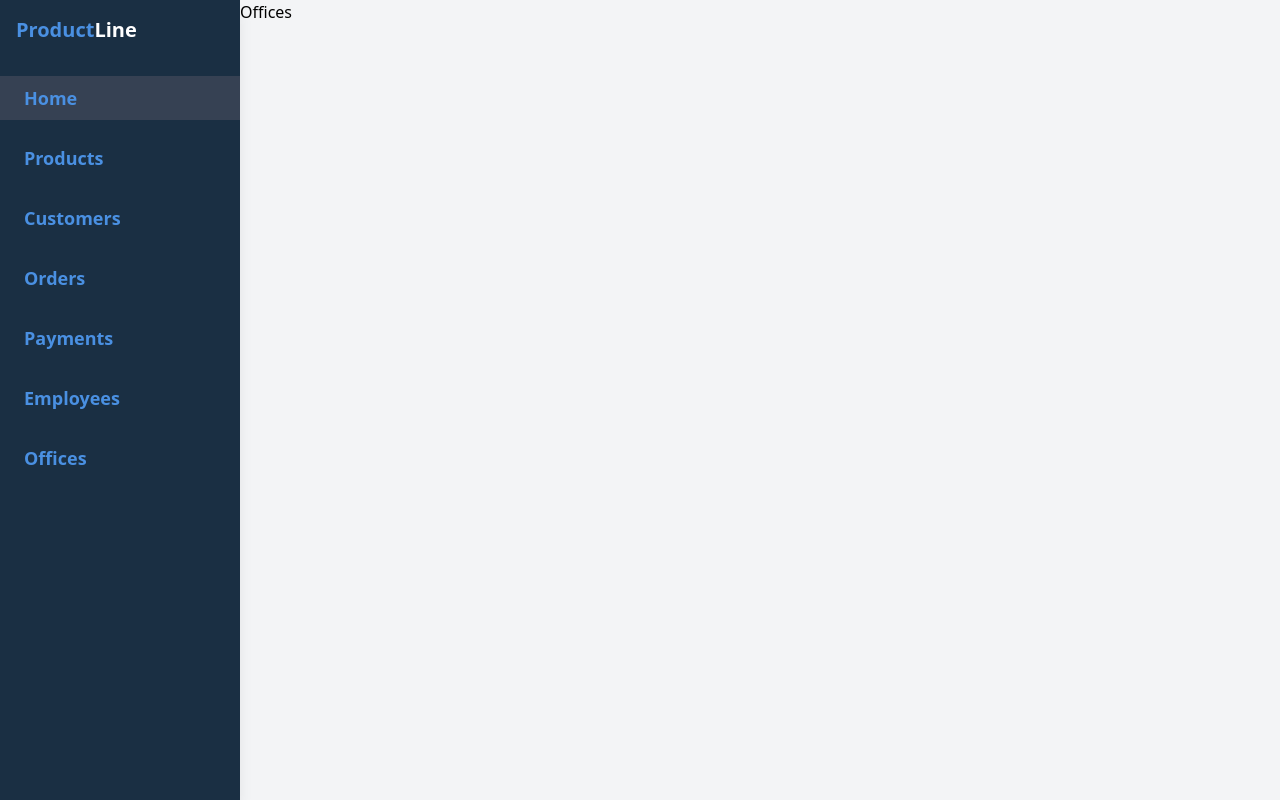
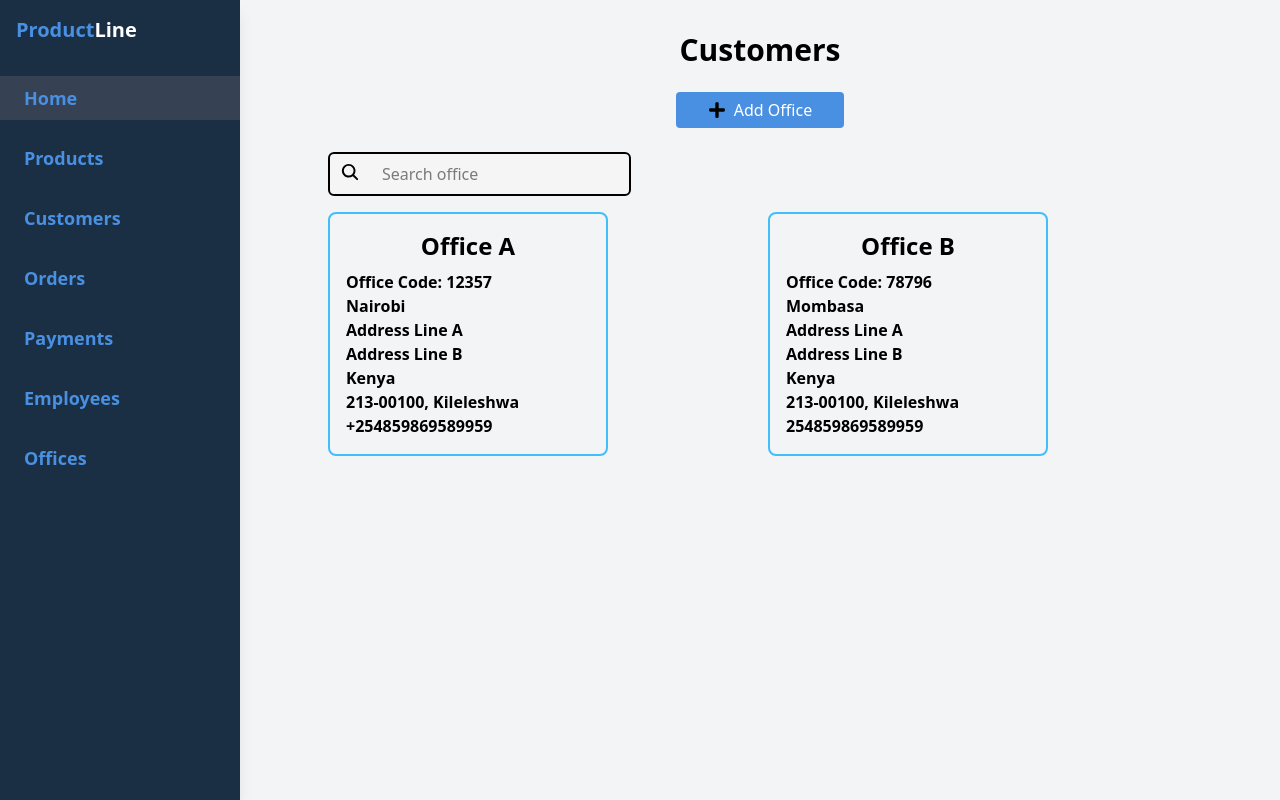
Before and after one commit to Grealishgit/product-line, a React (Vite) app: page /offices in a window 1280 px wide. Built offline with nearby package versions, Linux system fonts and the light colour scheme.

Commit message:
feat: Add 'Add' buttons with icons and search functionality to Customers, Employees, Offices, and Payments pages

```diff
--- a/src/pages/Customers.jsx
+++ b/src/pages/Customers.jsx
@@ -1,4 +1,5 @@
 import React from 'react'
+import { FaPlus } from 'react-icons/fa';
 import { IoSearch } from 'react-icons/io5';
 
 const Customers = () => {
@@ -12,8 +13,9 @@ const Customers = () => {
         <div className="max-w-4xl mx-auto px-4 py-8">
             <div className='items-center justify-center w-full flex flex-col mb-6'>
                 <h1 className="text-3xl font-bold text-center mb-6">Customers</h1>
-                <button className="bg-[#4a90e2] cursor-pointer text-white px-8 py-1.5
+                <button className="bg-[#4a90e2] items-center flex flex-row gap-2 cursor-pointer text-white px-8 py-1.5
                 rounded hover:bg-blue-400 transition">
+                    <FaPlus className='text-black text-lg' />
                     Add Customer
                 </button>
             </div>
--- a/src/pages/Employees.jsx
+++ b/src/pages/Employees.jsx
@@ -1,4 +1,5 @@
 import React from 'react'
+import { FaPlus } from 'react-icons/fa';
 import { IoSearch } from 'react-icons/io5'
 import { MdDelete, MdEdit } from 'react-icons/md';
 
@@ -12,8 +13,9 @@ const Employees = () => {
         <div className="max-w-4xl mx-auto px-4 py-8">
             <div className='items-center justify-center w-full flex flex-col mb-6'>
                 <h1 className="text-3xl font-bold text-center mb-6">Customers</h1>
-                <button className="bg-[#4a90e2] cursor-pointer text-white px-8 py-1.5
+                <button className="bg-[#4a90e2] flex flex-row items-center gap-2 cursor-pointer text-white px-8 py-1.5
                         rounded hover:bg-blue-400 transition">
+                    <FaPlus className='text-black text-lg' />
                     Add Employee
                 </button>
             </div>
--- a/src/pages/Offices.jsx
+++ b/src/pages/Offices.jsx
@@ -1,8 +1,52 @@
 import React from 'react'
+import { FaPlus } from 'react-icons/fa';
+import { IoSearch } from 'react-icons/io5'
 
 const Offices = () => {
+    const offices = [
+        { officeName: 'Office A', officeCode: '12357', city: 'Nairobi', phone: '+254859869589959', addressLine1: 'Address Line A', addressLine2: 'Address Line B', state: '213-00100, Kileleshwa', country: 'Kenya' },
+        { officeName: 'Office B', officeCode: '78796', city: 'Mombasa', phone: '254859869589959', addressLine1: 'Address Line A', addressLine2: 'Address Line B', state: '213-00100, Kileleshwa', country: 'Kenya' },
+    ];
     return (
-        <div>Offices</div>
+        <div className="max-w-4xl mx-auto px-4 py-8">
+            <div className='items-center justify-center w-full flex flex-col mb-6'>
+                <h1 className="text-3xl font-bold text-center mb-6">Customers</h1>
+                <button className="bg-[#4a90e2] flex flex-row gap-2 items-center cursor-pointer text-white px-8 py-1.5
+                              rounded hover:bg-blue-400 transition">
+                    <FaPlus className='text-black text-lg' />
+                    Add Office
+                </button>
+            </div>
+
+            <div className="flex items-center justify-between mb-4">
+                <div className="relative">
+                    <input
+                        type="text"
+                        placeholder="Search office"
+                        className="border-2 border-black bg-[#f5f5f5] rounded-md py-2 pl-13 pr-4
+                                       "
+                    />
+                    <span className="absolute  left-3 top-2.5 ">
+                        <IoSearch className="w-5 h-5" />
+                    </span>
+                </div>
+            </div>
+            <div className='grid grid-cols-1 md:grid-cols-2 gap-4'>
+                {offices.map((office, idx) => (
+                    <div key={idx} className="border-2 border-[#42befb] flex flex-col  w-70 rounded-lg p-4 hover:shadow-lg transition-shadow">
+                        <h2 className="text-2xl text-center font-semibold mb-2">{office.officeName}</h2>
+                        <p className='font-semibold'>Office Code: {office.officeCode}</p>
+                        <p className='font-semibold'> {office.city}</p>
+                        <p className='font-semibold'>{office.addressLine1}</p>
+                        <p className='font-semibold'> {office.addressLine2}</p>
+                        <p className='font-semibold'> {office.country}</p>
+                        <p className='font-semibold'> {office.state}</p>
+                        <p className='font-semibold'>{office.phone}</p>
+                    </div>
+                ))}
+            </div>
+
+        </div>
     )
 }
 
--- a/src/pages/Payments.jsx
+++ b/src/pages/Payments.jsx
@@ -1,4 +1,5 @@
 import React from 'react'
+import { FaPlus } from 'react-icons/fa';
 import { IoSearch } from 'react-icons/io5'
 
 const Payments = () => {
@@ -12,8 +13,9 @@ const Payments = () => {
         <div className="max-w-4xl mx-auto px-4 py-8">
             <div className='items-center justify-center w-full flex flex-col mb-6'>
                 <h1 className="text-3xl font-bold text-center mb-6">Customers</h1>
-                <button className="bg-[#4a90e2] cursor-pointer text-white px-8 py-1.5
+                <button className="bg-[#4a90e2] flex flex-row gap-2 items-center cursor-pointer text-white px-8 py-1.5
                            rounded hover:bg-blue-400 transition">
+                    <FaPlus className='text-black text-lg' />
                     Add Payment
                 </button>
             </div>
```
